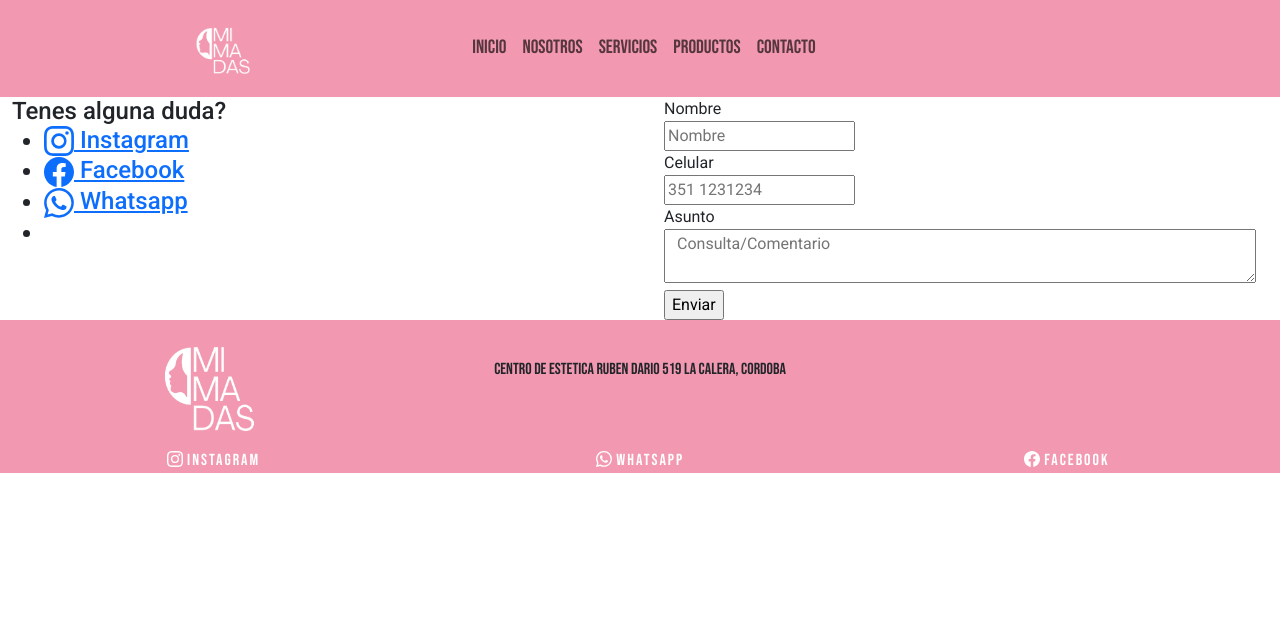
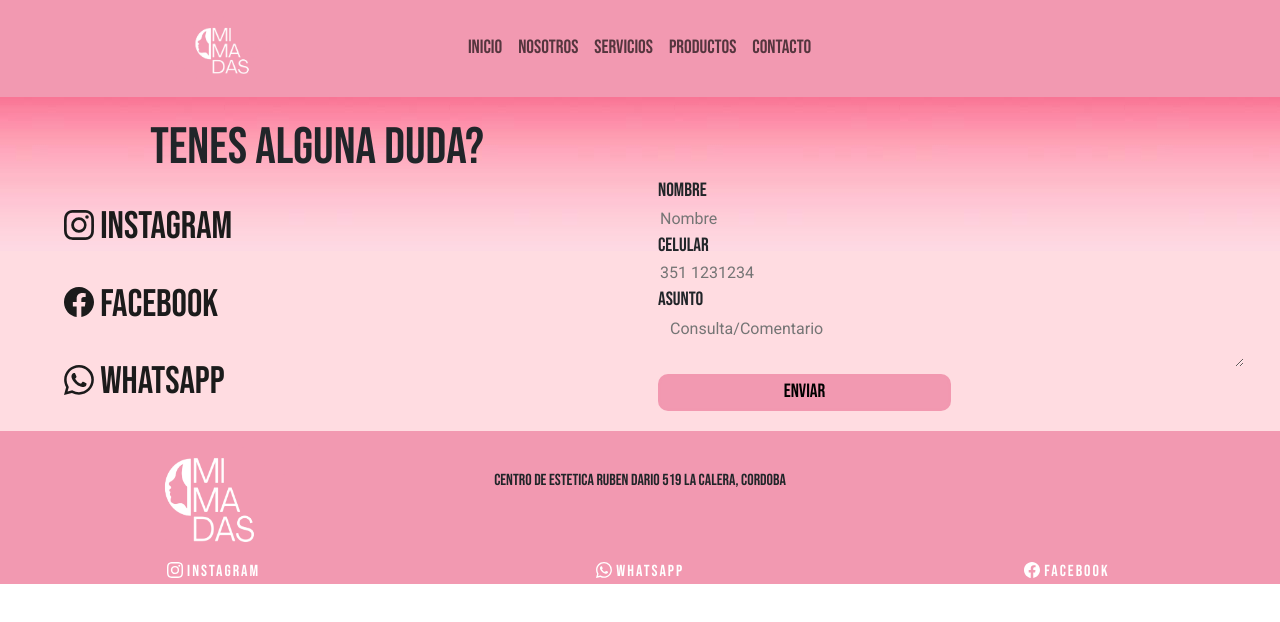
Before and after one commit to LeandroTorresdev/preentregable2facundoTorres, a plain HTML site: page pages/Contacto.html in a window 1280 px wide. Drawn offline with nearby package versions, Linux system fonts and the light colour scheme; a web font is replaced by a local one.

Commit message:
Ahora el formulario de contacto y detalles menores fueron agregados

```diff
--- a/Styles/styles.css
+++ b/Styles/styles.css
@@ -38,21 +38,26 @@
 
 @media (max-width: 1000px) {
   .link-nav {
-    font-size: 3.5vw;
+    font-size: 3vw;
     margin-right: 1.5vw;
   }
 }
 /* carrusel */
-.carousel-item {
-  max-height: 500px;
+.carousel-item img {
+  max-height: 400px;
   margin-bottom: 3vh;
+  object-fit: cover;
 }
 
 /* contenido index  */
 p {
   font-family: "roboto";
 }
-/* Footer */
+
+#carouselExample {
+  max-height: 500px !important;
+}
+
 .container-footer {
   background-color: #F299B1;
   display: grid;
@@ -95,8 +100,8 @@ p {
 
 @media (max-width: 1000px) {
   .logo-footer {
-    width: 13vw;
-    height: 9vh;
+    width: 25vw;
+    height: 10vh;
   }
 }
 .nosotros-title {
@@ -221,6 +226,69 @@ p {
     width: 20vw;
   }
 }
+#main-contacto {
+  background-image: url(../Multimedia/rosamimadas.jpg);
+  background-repeat: repeat-x;
+  height: max-content;
+  width: 100%;
+  background-color: rgb(255, 220, 225);
+}
+
+.mimadas-rrss {
+  font-family: "Bebas Neue" "sans serif";
+}
+.mimadas-rrss h4 {
+  margin-top: 20px;
+  font-size: 4vw;
+}
+.mimadas-rrss ul {
+  list-style: none;
+}
+.mimadas-rrss ul li {
+  margin: 20px;
+}
+.mimadas-rrss a {
+  text-decoration: none;
+  color: rgb(27, 27, 27);
+  font-family: "Bebas Neue";
+  font-size: 3vw;
+}
+
+.form-contacto {
+  margin-top: 80px;
+  margin-bottom: 20px;
+}
+.form-contacto .label-contacto, .form-contacto button {
+  font-family: "Bebas Neue";
+  font-size: 1.5vw;
+}
+.form-contacto input, .form-contacto textarea {
+  background-color: transparent;
+  border: none;
+}
+.form-contacto button {
+  width: 50%;
+  background-color: #F299B1;
+  border-radius: 10px;
+  border: solid rgba(242, 153, 177, 0.6117647059);
+}
+
+@media (max-width: 1000px) {
+  #main-contacto {
+    height: auto;
+  }
+  .form-contacto {
+    margin-top: 20px;
+    margin-left: 10px;
+  }
+  .form-contacto .label-contacto, .form-contacto button {
+    font-size: 3vw;
+  }
+}
+.row {
+  margin-right: 0 !important;
+}
+
 body {
   overflow-x: hidden;
   font-family: "Roboto";
--- a/pages/Contacto.html
+++ b/pages/Contacto.html
@@ -56,21 +56,21 @@
   </header>
 <main id="main-contacto">
   <div class="container-fluid rosa-mimadas">
-    <div class="row mimadas-contacto">
-      <h4 class="calu-rrss calu-h4 col-12 col-md-6">Tenes alguna duda?
+    <div class="row ">
+      <div class="mimadas-rrss col-12 col-md-6">
+        <h4 class="nosotros-title">Tenes alguna duda?</h4>
         <ul>
-          <li class=""><a href="https://www.instagram.com/mimadas.ok/?hl=es" target="_blank"><svg xmlns="http://www.w3.org/2000/svg" width="30" height="30" fill="currentColor" class="bi bi-instagram" viewBox="0 0 16 16">
+          <li class="mimadas-contacto"><a href="https://www.instagram.com/mimadas.ok/?hl=es" target="_blank"><svg xmlns="http://www.w3.org/2000/svg" width="30" height="30" fill="currentColor" class="bi bi-instagram" viewBox="0 0 16 16">
             <path d="M8 0C5.829 0 5.556.01 4.703.048 3.85.088 3.269.222 2.76.42a3.9 3.9 0 0 0-1.417.923A3.9 3.9 0 0 0 .42 2.76C.222 3.268.087 3.85.048 4.7.01 5.555 0 5.827 0 8.001c0 2.172.01 2.444.048 3.297.04.852.174 1.433.372 1.942.205.526.478.972.923 1.417.444.445.89.719 1.416.923.51.198 1.09.333 1.942.372C5.555 15.99 5.827 16 8 16s2.444-.01 3.298-.048c.851-.04 1.434-.174 1.943-.372a3.9 3.9 0 0 0 1.416-.923c.445-.445.718-.891.923-1.417.197-.509.332-1.09.372-1.942C15.99 10.445 16 10.173 16 8s-.01-2.445-.048-3.299c-.04-.851-.175-1.433-.372-1.941a3.9 3.9 0 0 0-.923-1.417A3.9 3.9 0 0 0 13.24.42c-.51-.198-1.092-.333-1.943-.372C10.443.01 10.172 0 7.998 0zm-.717 1.442h.718c2.136 0 2.389.007 3.232.046.78.035 1.204.166 1.486.275.373.145.64.319.92.599s.453.546.598.92c.11.281.24.705.275 1.485.039.843.047 1.096.047 3.231s-.008 2.389-.047 3.232c-.035.78-.166 1.203-.275 1.485a2.5 2.5 0 0 1-.599.919c-.28.28-.546.453-.92.598-.28.11-.704.24-1.485.276-.843.038-1.096.047-3.232.047s-2.39-.009-3.233-.047c-.78-.036-1.203-.166-1.485-.276a2.5 2.5 0 0 1-.92-.598 2.5 2.5 0 0 1-.6-.92c-.109-.281-.24-.705-.275-1.485-.038-.843-.046-1.096-.046-3.233s.008-2.388.046-3.231c.036-.78.166-1.204.276-1.486.145-.373.319-.64.599-.92s.546-.453.92-.598c.282-.11.705-.24 1.485-.276.738-.034 1.024-.044 2.515-.045zm4.988 1.328a.96.96 0 1 0 0 1.92.96.96 0 0 0 0-1.92m-4.27 1.122a4.109 4.109 0 1 0 0 8.217 4.109 4.109 0 0 0 0-8.217m0 1.441a2.667 2.667 0 1 1 0 5.334 2.667 2.667 0 0 1 0-5.334"/>
           </svg> Instagram</a></li>
-          <li class=""><a href="https://www.facebook.com/mimada.ok/?locale=es_LA" target="_blank"><svg xmlns="http://www.w3.org/2000/svg" width="30" height="30" fill="currentColor" class="bi bi-facebook" viewBox="0 0 16 16">
+          <li class="mimadas-contacto"><a href="https://www.facebook.com/mimada.ok/?locale=es_LA" target="_blank"><svg xmlns="http://www.w3.org/2000/svg" width="30" height="30" fill="currentColor" class="bi bi-facebook" viewBox="0 0 16 16">
             <path d="M16 8.049c0-4.446-3.582-8.05-8-8.05C3.58 0-.002 3.603-.002 8.05c0 4.017 2.926 7.347 6.75 7.951v-5.625h-2.03V8.05H6.75V6.275c0-2.017 1.195-3.131 3.022-3.131.876 0 1.791.157 1.791.157v1.98h-1.009c-.993 0-1.303.621-1.303 1.258v1.51h2.218l-.354 2.326H9.25V16c3.824-.604 6.75-3.934 6.75-7.951"/>
           </svg> Facebook</a></li>
-          <li class=""><a href="https://api.whatsapp.com/send/?phone=5493543692319&text&type=phone_number&app_absent=0" target="_blank"><svg xmlns="http://www.w3.org/2000/svg" width="30" height="30" fill="currentColor" class="bi bi-whatsapp" viewBox="0 0 16 16">
+          <li class="mimadas-contacto"><a href="https://api.whatsapp.com/send/?phone=5493543692319&text&type=phone_number&app_absent=0" target="_blank"><svg xmlns="http://www.w3.org/2000/svg" width="30" height="30" fill="currentColor" class="bi bi-whatsapp" viewBox="0 0 16 16">
             <path d="M13.601 2.326A7.85 7.85 0 0 0 7.994 0C3.627 0 .068 3.558.064 7.926c0 1.399.366 2.76 1.057 3.965L0 16l4.204-1.102a7.9 7.9 0 0 0 3.79.965h.004c4.368 0 7.926-3.558 7.93-7.93A7.9 7.9 0 0 0 13.6 2.326zM7.994 14.521a6.6 6.6 0 0 1-3.356-.92l-.24-.144-2.494.654.666-2.433-.156-.251a6.56 6.56 0 0 1-1.007-3.505c0-3.626 2.957-6.584 6.591-6.584a6.56 6.56 0 0 1 4.66 1.931 6.56 6.56 0 0 1 1.928 4.66c-.004 3.639-2.961 6.592-6.592 6.592m3.615-4.934c-.197-.099-1.17-.578-1.353-.646-.182-.065-.315-.099-.445.099-.133.197-.513.646-.627.775-.114.133-.232.148-.43.05-.197-.1-.836-.308-1.592-.985-.59-.525-.985-1.175-1.103-1.372-.114-.198-.011-.304.088-.403.087-.088.197-.232.296-.346.1-.114.133-.198.198-.33.065-.134.034-.248-.015-.347-.05-.099-.445-1.076-.612-1.47-.16-.389-.323-.335-.445-.34-.114-.007-.247-.007-.38-.007a.73.73 0 0 0-.529.247c-.182.198-.691.677-.691 1.654s.71 1.916.81 2.049c.098.133 1.394 2.132 3.383 2.992.47.205.84.326 1.129.418.475.152.904.129 1.246.08.38-.058 1.171-.48 1.338-.943.164-.464.164-.86.114-.943-.049-.084-.182-.133-.38-.232"/>
           </svg> Whatsapp</a></li>
-          <li class=""><a></a></li>
         </ul>
-      </h4>
+      </div>
       <div class="col-12 col-md-6 form-contacto">
         <form class="container">
           <label class="d-block label-contacto"for="nombre">Nombre</label>
@@ -79,7 +79,7 @@
           <input type="tel" id="celular" name="Celular" required="" placeholder="351 1231234">
           <label for="asunto" class="d-block label-contacto">Asunto</label>
           <textarea class="container" id="asunto" name="Consulta" required=""placeholder="Consulta/Comentario"></textarea>
-          <input type="submit" class="d-block send-btn" value="Enviar">
+          <button>Enviar</button>
         </form>
       </div>
     </div>
```
Also changed, not shown: index.html (+1 -1 lines).
